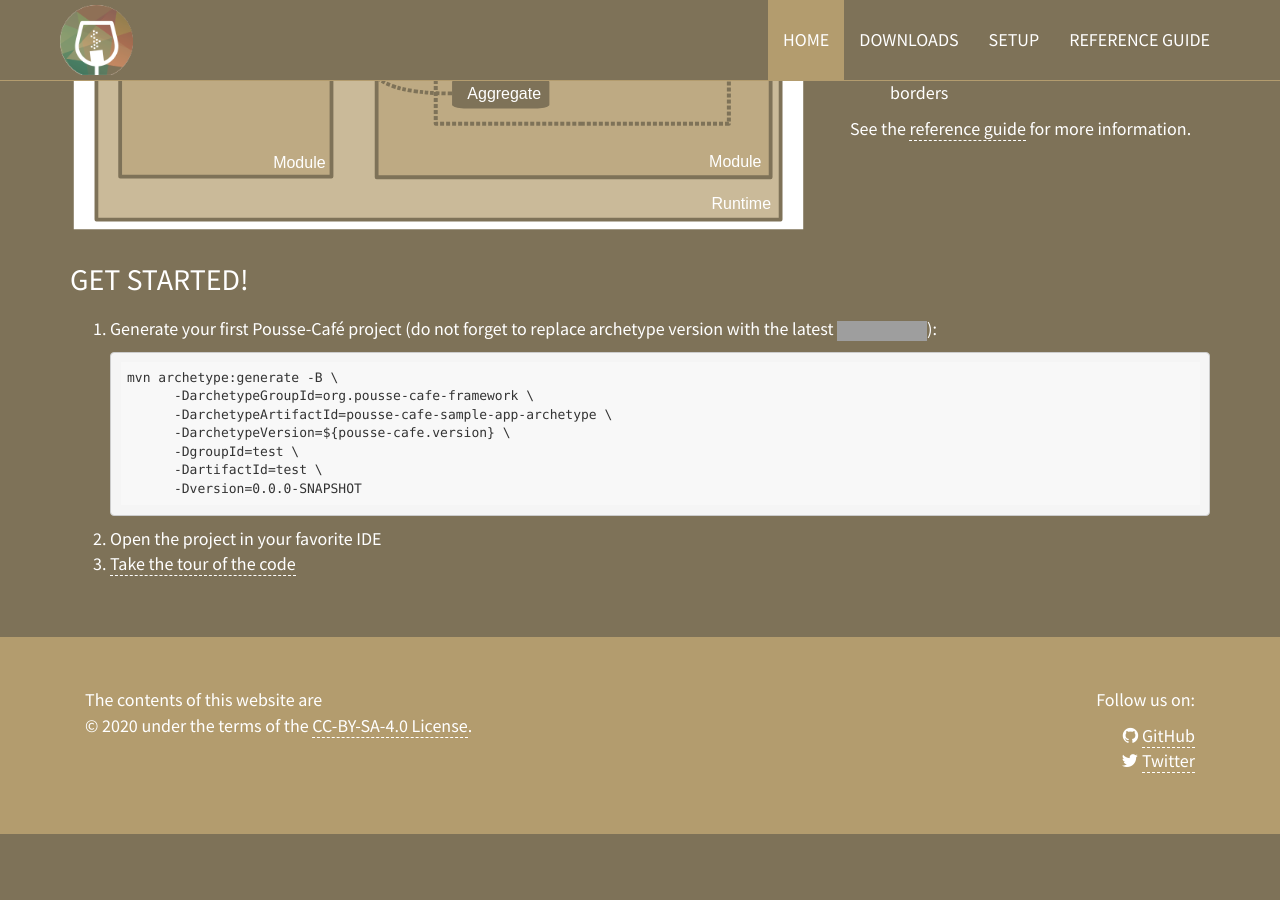
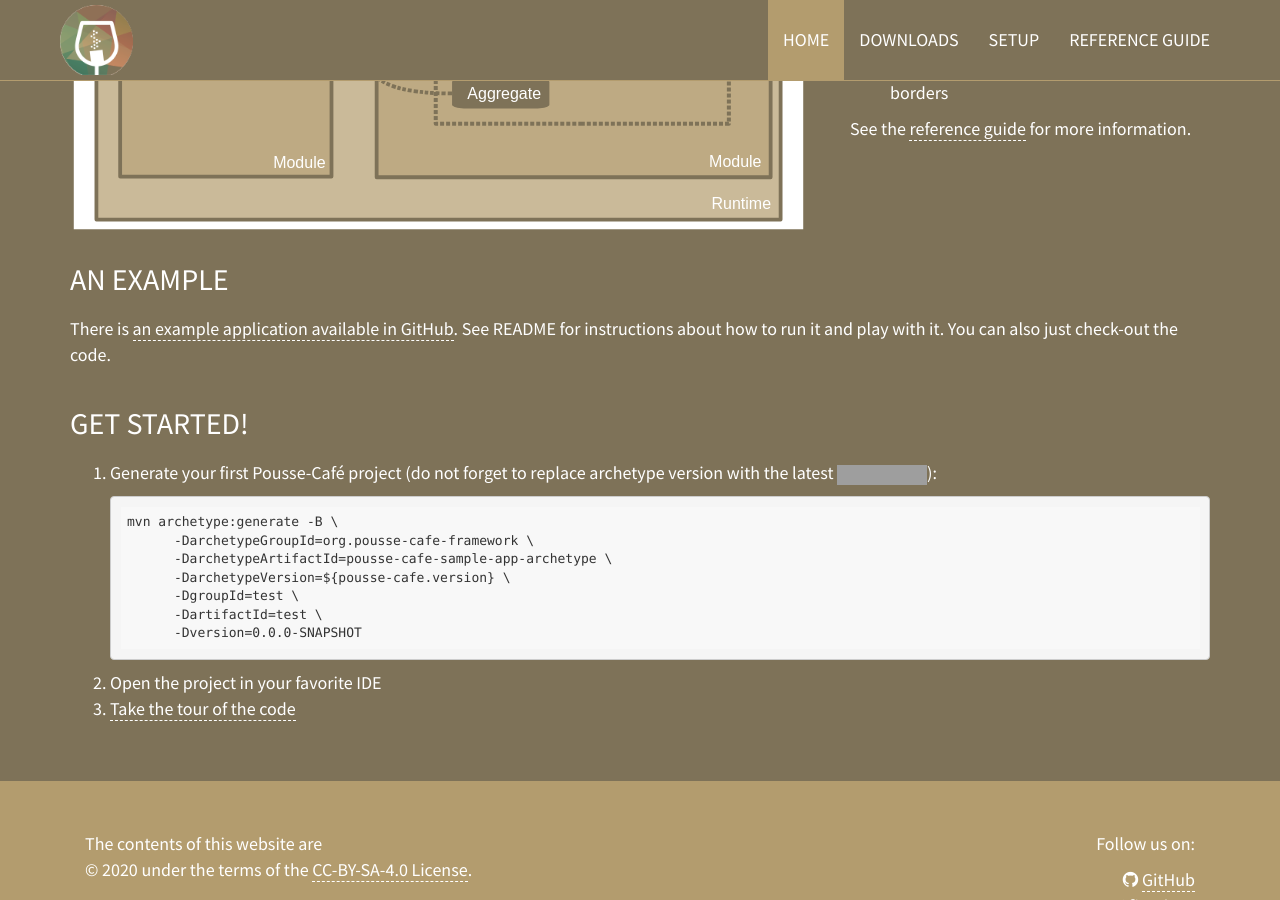
Before and after one commit to pousse-cafe/pousse-cafe.github.io, a Jekyll site: the page built from index.html, in a window 1280 px wide and 900 px high, scrolled down 833 px. Built offline with Jekyll 4.4.1, drawn with Linux system fonts in a browser that asks for light colours; before the commit the page ends 1667 px from its top, so only the background shows below that; grey boxes are pictures that could not be loaded.

Commit message:
Add link to example shop app on home page.

```diff
--- a/index.html
+++ b/index.html
@@ -69,6 +69,16 @@ title: Home
     </div>
   </section>
 
+  <section id="an-example">
+    <div class="container">
+      <h2>An Example</h2>
+
+      <p>There is <a href="https://github.com/pousse-cafe/pousse-cafe-shop-app">an example application available in
+      GitHub</a>. See README for instructions about how to run it and play with it. You can also just check-out the
+      code.</p>
+    </div>
+  </section>
+
   <section id="get-started">
       <div class="container">
       <h2>Get started!</h2>
```
